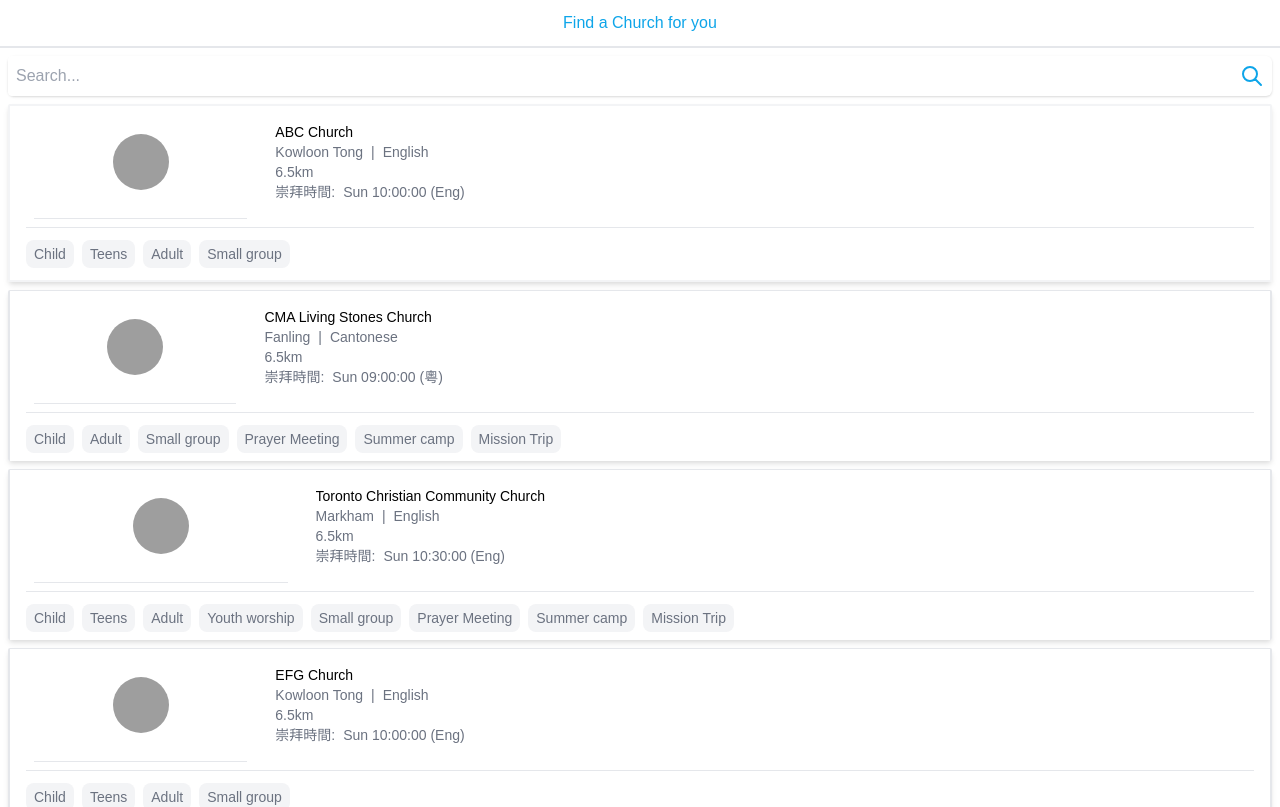
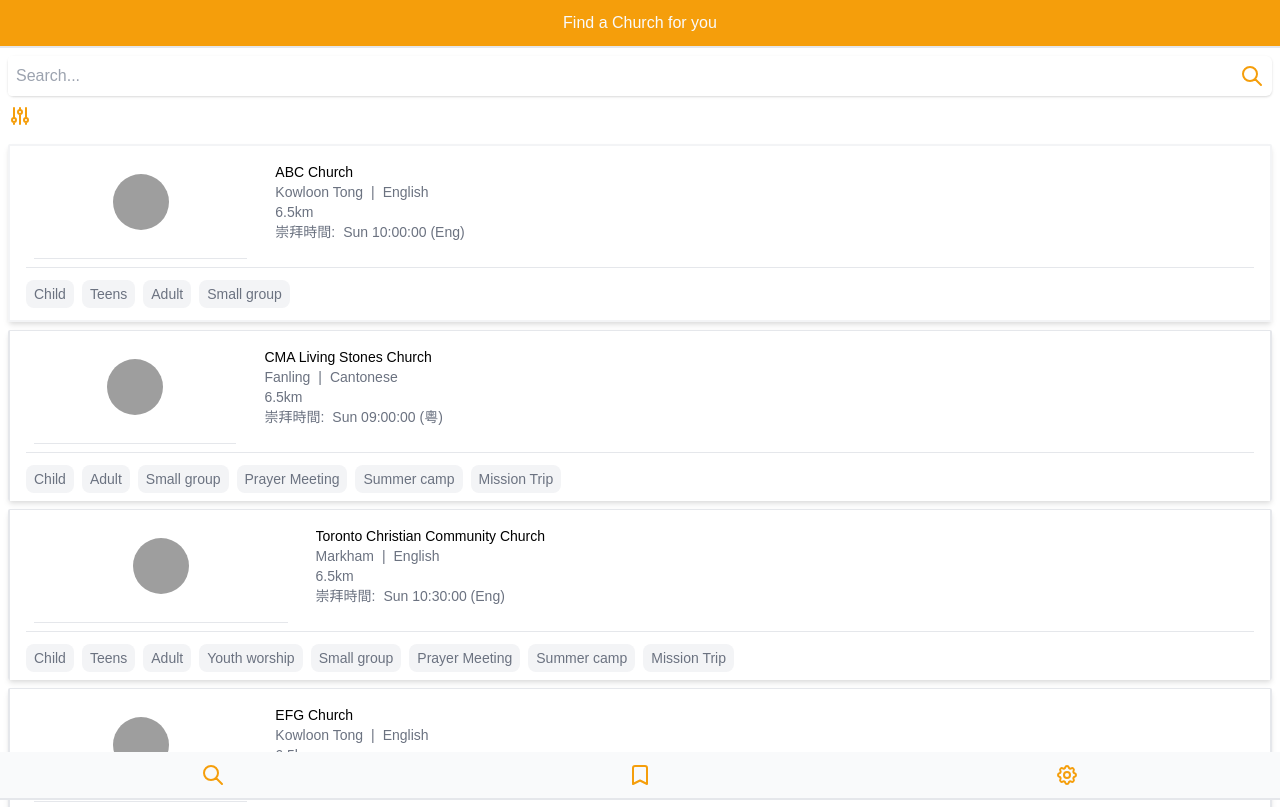
Before and after one commit to karllauy/openChurch, a Nuxt app: page / in a window 1280 px wide. Shown: the top 807 px of the page. Built offline with nearby package versions, Linux system fonts and the light colour scheme; grey boxes are pictures that could not be loaded.

Commit message:
UI improve

```diff
--- /dev/null
+++ b/components/BottomNavi.vue
@@ -0,0 +1,44 @@
+<template>
+  <div
+    class="
+      border-b-2 border-gray-200
+      h-12
+      flex
+      justify-center
+      items-center
+      fixed
+      bottom-0
+      w-full
+      bg-gray-50
+    "
+  >
+    <div class="flex justify-center items-center w-1/3">
+      <button class="bg-white w-auto flex justify-end items-center text-amber-500 p-2 hover:text-amber-400">
+        <svg xmlns="http://www.w3.org/2000/svg" class="h-6 w-6" fill="none" viewBox="0 0 24 24" stroke="currentColor">
+          <path stroke-linecap="round" stroke-linejoin="round" stroke-width="2" d="M21 21l-6-6m2-5a7 7 0 11-14 0 7 7 0 0114 0z" />
+        </svg>
+      </button>
+    </div>
+    <div class="flex justify-center items-center w-1/3">
+      <button class="bg-white w-auto flex justify-end items-center text-amber-500 p-2 hover:text-amber-400">
+        <svg xmlns="http://www.w3.org/2000/svg" class="h-6 w-6" fill="none" viewBox="0 0 24 24" stroke="currentColor">
+          <path stroke-linecap="round" stroke-linejoin="round" stroke-width="2" d="M5 5a2 2 0 012-2h10a2 2 0 012 2v16l-7-3.5L5 21V5z" />
+        </svg>
+      </button>
+    </div>
+    <div class="flex justify-center items-center w-1/3">
+      <button class="bg-white w-auto flex justify-end items-center text-amber-500 p-2 hover:text-amber-400">
+        <svg xmlns="http://www.w3.org/2000/svg" class="h-6 w-6" fill="none" viewBox="0 0 24 24" stroke="currentColor">
+          <path stroke-linecap="round" stroke-linejoin="round" stroke-width="2" d="M10.325 4.317c.426-1.756 2.924-1.756 3.35 0a1.724 1.724 0 002.573 1.066c1.543-.94 3.31.826 2.37 2.37a1.724 1.724 0 001.065 2.572c1.756.426 1.756 2.924 0 3.35a1.724 1.724 0 00-1.066 2.573c.94 1.543-.826 3.31-2.37 2.37a1.724 1.724 0 00-2.572 1.065c-.426 1.756-2.924 1.756-3.35 0a1.724 1.724 0 00-2.573-1.066c-1.543.94-3.31-.826-2.37-2.37a1.724 1.724 0 00-1.065-2.572c-1.756-.426-1.756-2.924 0-3.35a1.724 1.724 0 001.066-2.573c-.94-1.543.826-3.31 2.37-2.37.996.608 2.296.07 2.572-1.065z" />
+          <path stroke-linecap="round" stroke-linejoin="round" stroke-width="2" d="M15 12a3 3 0 11-6 0 3 3 0 016 0z" />
+        </svg>
+      </button>
+    </div>
+  </div>
+</template>
+
+<script>
+export default {}
+</script>
+
+<style></style>
--- a/components/List.vue
+++ b/components/List.vue
@@ -1,12 +1,20 @@
 <!-- This example requires Tailwind CSS v2.0+ -->
 <template>
-  <div class="bg-white overflow-hidden sm:rounded-md mt-10">
+  <div class="bg-white overflow-hidden sm:rounded-md mt-10 mb-14">
 
     <div class="mx-2 mt-4 shadow flex rounded-md">
       <input class="w-full rounded p-2" type="text" placeholder="Search...">
-      <button class="bg-white w-auto flex justify-end items-center text-blue-500 p-2 hover:text-blue-400">
+      <button class="bg-white w-auto flex justify-end items-center text-amber-500 p-2 hover:text-amber-400">
         <svg xmlns="http://www.w3.org/2000/svg" class="h-6 w-6" fill="none" viewBox="0 0 24 24" stroke="currentColor">
           <path stroke-linecap="round" stroke-linejoin="round" stroke-width="2" d="M21 21l-6-6m2-5a7 7 0 11-14 0 7 7 0 0114 0z" />
+        </svg>
+      </button>
+    </div>
+
+    <div class="flex rounded-md">
+      <button class="bg-white w-auto flex justify-end items-center text-amber-500 p-2 hover:text-amber-400">
+        <svg xmlns="http://www.w3.org/2000/svg" class="h-6 w-6" fill="none" viewBox="0 0 24 24" stroke="currentColor">
+          <path stroke-linecap="round" stroke-linejoin="round" stroke-width="2" d="M12 6V4m0 2a2 2 0 100 4m0-4a2 2 0 110 4m-6 8a2 2 0 100-4m0 4a2 2 0 110-4m0 4v2m0-6V4m6 6v10m6-2a2 2 0 100-4m0 4a2 2 0 110-4m0 4v2m0-6V4" />
         </svg>
       </button>
     </div>
--- a/components/TopBar.vue
+++ b/components/TopBar.vue
@@ -9,9 +9,10 @@
       fixed
       top-0
       w-full
+      bg-amber-500
     "
   >
-    <h1 class="font-normal text-blue-500">Find a Church for you</h1>
+    <h1 class="font-normal text-gray-50">Find a Church for you</h1>
   </div>
 </template>
 
--- a/pages/index.vue
+++ b/pages/index.vue
@@ -2,17 +2,20 @@
   <div>
     <TopBar />
     <List />
+    <BottomNavi />
   </div>
 </template>
 
 <script>
 import List from '../components/List.vue'
 import TopBar from '../components/TopBar'
+import BottomNavi from '../components/BottomNavi'
 
 export default {
   components: {
     List,
     TopBar,
+    BottomNavi
   },
 }
 </script>
--- a/tailwind.config.js
+++ b/tailwind.config.js
@@ -8,6 +8,7 @@ module.exports = {
       blue: colors.lightBlue,
       red: colors.rose,
       pink: colors.fuchsia,
+      amber: colors.amber
     },
     fontFamily: {
       sans: ['Graphik', 'sans-serif'],
```
